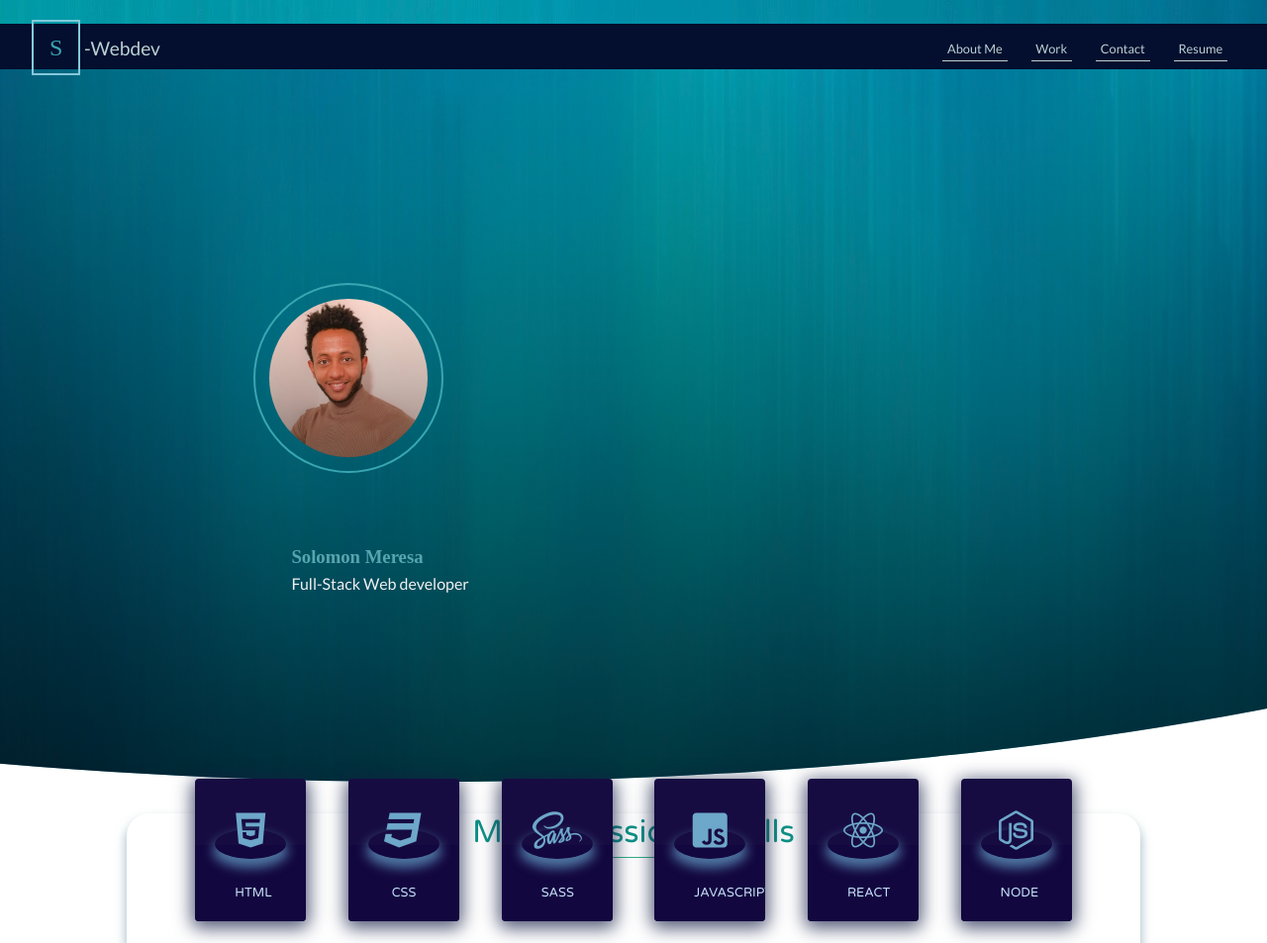
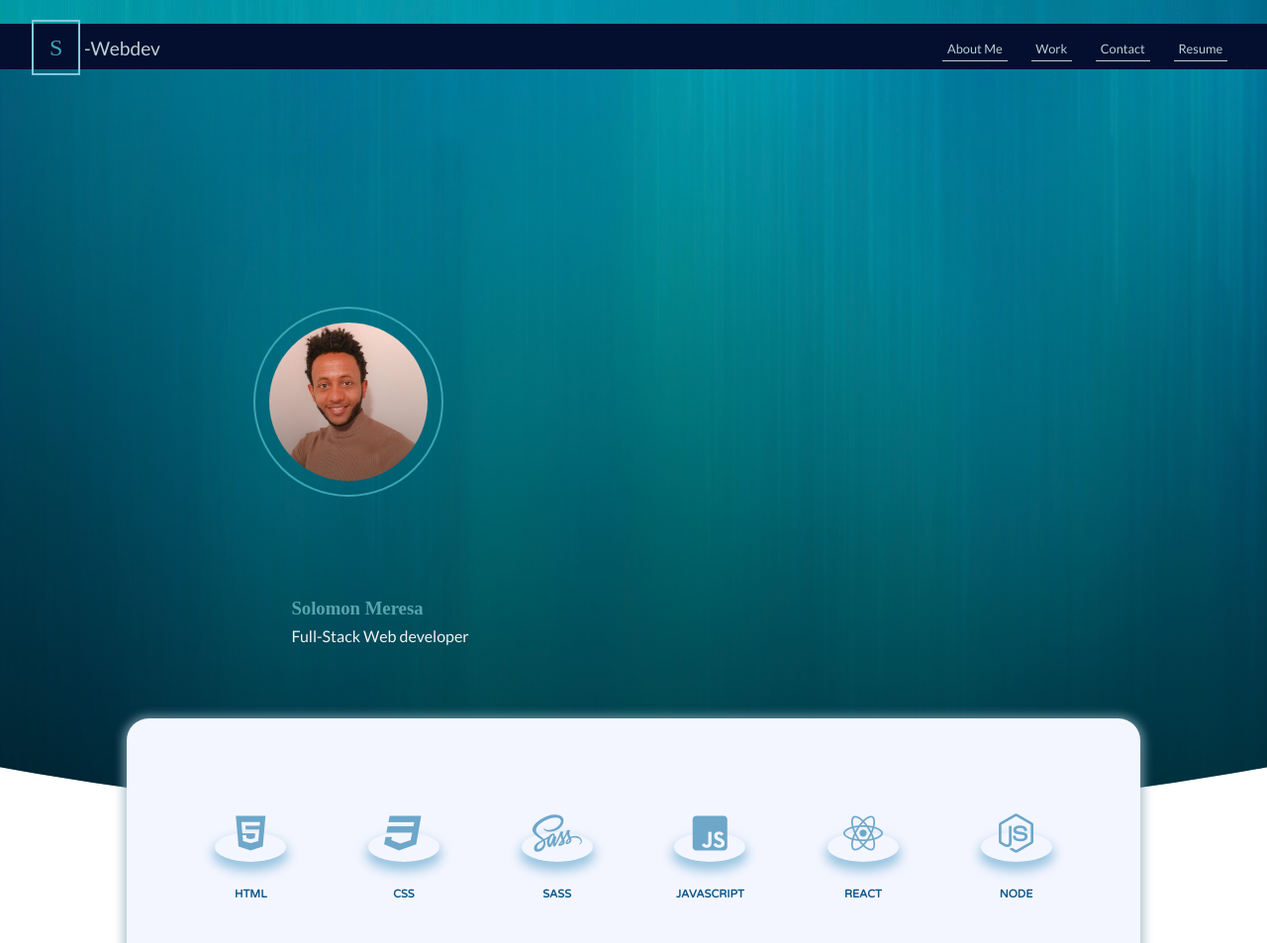
Before and after one commit to solomonalem/S-webdev-portofolio, a plain HTML site: page index.html in a window 1280 px wide. Shown: the top 953 px of the page at 99% size. Drawn offline with Linux system fonts and the light colour scheme; a web font is replaced by a local one.

Commit message:
adds background color feature--tems

```diff
--- a/assets/css/style.css
+++ b/assets/css/style.css
@@ -135,11 +135,12 @@ nav navbar-items ul li a:hover {
   align-items: flex-start;
   background-attachment: fixed;
   background-position: 80%;
-  height: 90vh;
+  height: 100vh;
   /* width: 100vw; */
   position: relative;
   -webkit-clip-path: ellipse(117% 59% at 34% 41%);
   clip-path: ellipse(117% 59% at 34% 41%);
+  clip-path: ellipse(100% 51% at 50% 44%);
   /* -webkit-clip-path: ellipse(100% 59% at 47% 40%);
 clip-path: ellipse(100% 59% at 47% 40%); */
 }
@@ -195,7 +196,8 @@ clip-path: ellipse(100% 59% at 47% 40%); */
 
 .features {
   padding: 0rem 0rem;
-  background-color: rgb(255, 255, 255);
+  background-color: rgb(244, 246, 255);
+  /* background-color: rgb(11, 29, 109); */
   width: 80vw;
   position: relative;
   min-height: 10vh;
@@ -205,7 +207,7 @@ clip-path: ellipse(100% 59% at 47% 40%); */
   border-radius: 1.4rem;
   margin-bottom: 3rem;
 
-  box-shadow: 0px 7px 10px 2px rgba(145, 175, 190, 0.678);
+  box-shadow: 0px 1px 10px 4px rgba(145, 175, 190, 0.678);
 }
 .features-row {
   display: flex;
@@ -216,6 +218,7 @@ clip-path: ellipse(100% 59% at 47% 40%); */
   text-align: center;
   align-items: center;
   margin-top: -9rem;
+  /* margin-top: -12rem; */
 }
 .features h2 {
   margin-bottom: -2rem;
@@ -226,13 +229,13 @@ clip-path: ellipse(100% 59% at 47% 40%); */
   align-items: center;
   width: 7rem;
   height: 9rem;
-  background-color: rgb(17, 105, 128);
+  /* background-color: rgb(17, 105, 128); */
 
-  background-color: rgb(23, 12, 66);
+  /* background-color: rgb(23, 12, 66); */
   color: rgb(117, 143, 158);
   border-radius: 4px;
   overflow: hidden;
-  box-shadow: 0px 4px 18px 3px rgba(23, 32, 71, 0.75);
+  /* box-shadow: 0px 4px 18px 3px rgba(23, 32, 71, 0.75); */
   /* border-top: 5px solid rgb(5, 93, 116) */
 }
 .list-items i {
@@ -255,15 +258,16 @@ clip-path: ellipse(100% 59% at 47% 40%); */
   /* border: 1px solid white; */
 }
 .list-items div {
-  color: rgb(201, 227, 253);
-  font-size: 0.8rem;
+  color: rgb(11, 87, 138);
+  font-size: 0.7rem;
   align-items: center;
   text-align: center;
   font-family: "lato";
   font-family: "Varela Round";
-  background-color: rgb(19, 7, 63);
-  padding: 2.5rem;
+  /* background-color: rgb(19, 7, 63); */
+  padding-top: 2.5rem;
   margin-top: -3rem;
+  font-weight: bold;
 }
 /*=================   SKILLS  =================================*/
 
--- a/index.html
+++ b/index.html
@@ -56,7 +56,7 @@
     <!-- /*-================================================================================-*/ -->
 
     <section class="features">
-      <h2 class="heading-secondary">My Professional Skills</h2>
+      <!-- <h2 class="heading-secondary">My Professional Skills</h2> -->
 
       <div class="features-row">
         <div class="list-items">
```
